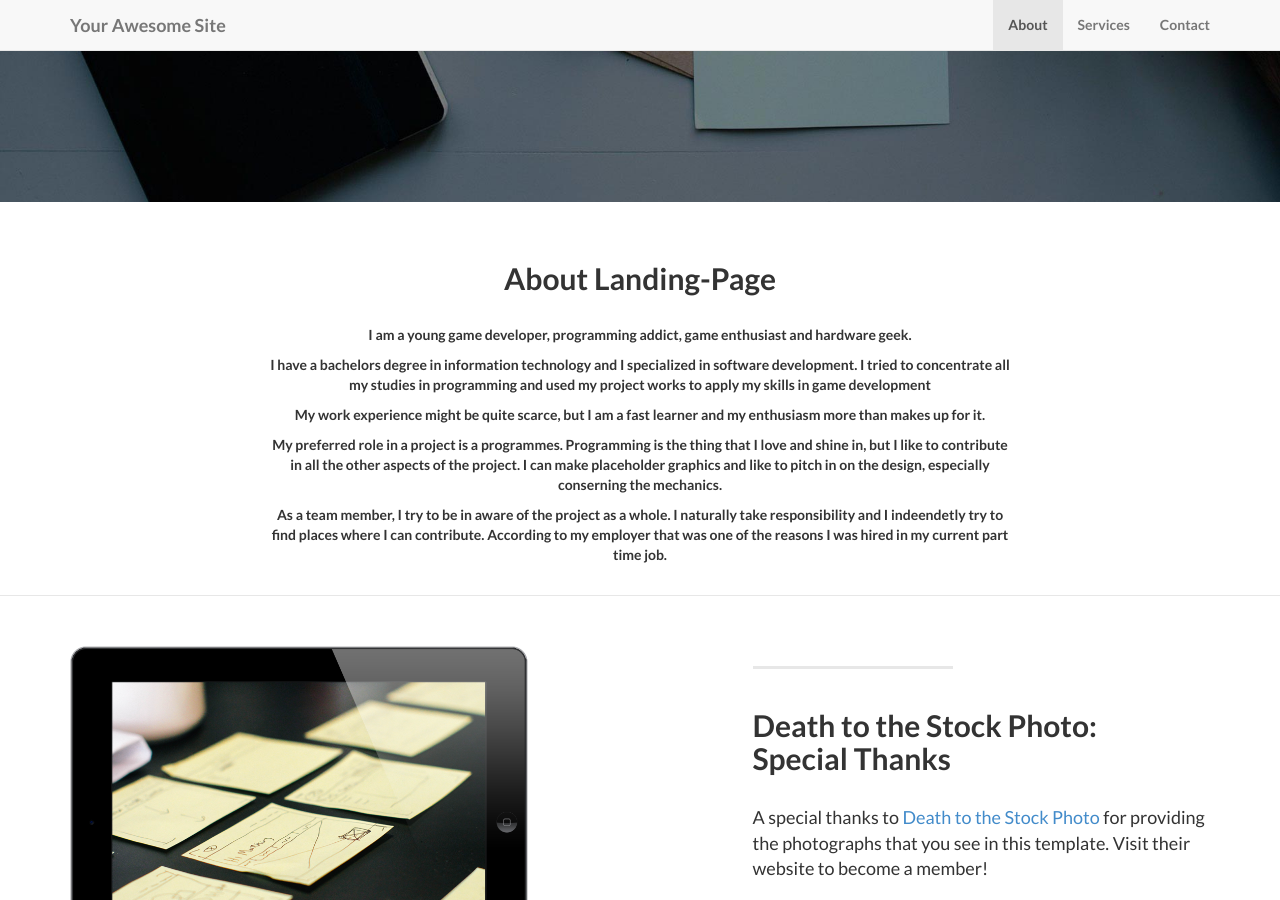
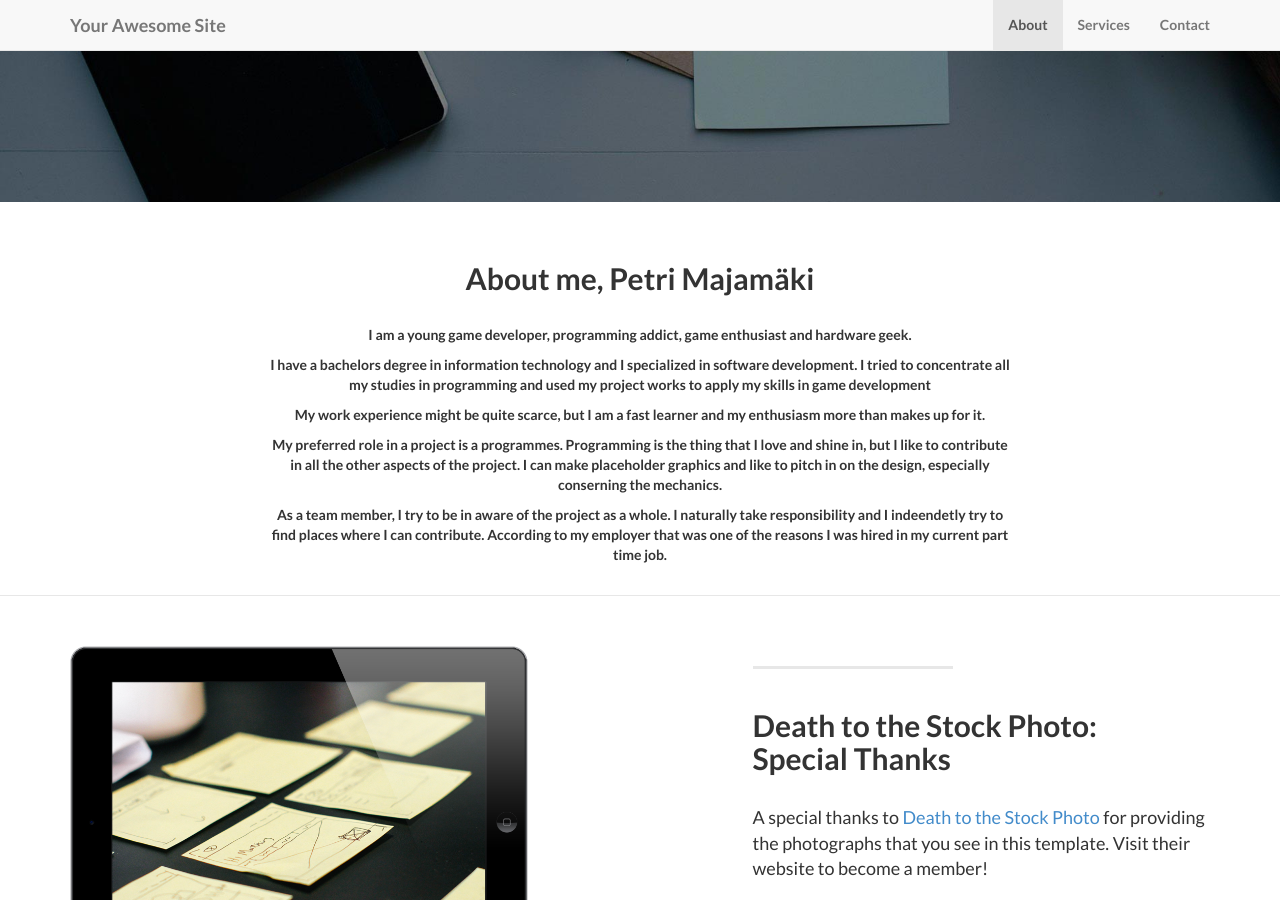
Before and after one commit to quido3/quido3.github.io, a Jekyll site: the page built from index.html, in a window 1280 px wide and 900 px high, scrolled down 575 px. Built offline with Jekyll 4.4.1, drawn with Linux system fonts in a browser that asks for light colours.

Commit message:
Updated about.html

```diff
--- a/_includes/about.html
+++ b/_includes/about.html
@@ -3,7 +3,7 @@
         <div class="row">
             <div class="col-lg-8 col-lg-offset-2">
               <br/><br/>
-              <h2>About Landing-Page</h2>
+              <h2>About me, Petri Majamäki</h2>
               <br/>
                 <p>I am a young game developer, programming addict, game enthusiast and hardware geek.</p>
             <p>I have a bachelors degree in information technology and I specialized in software development. I tried to concentrate all my studies in programming and used my project works to apply my skills in game development</p>
```
